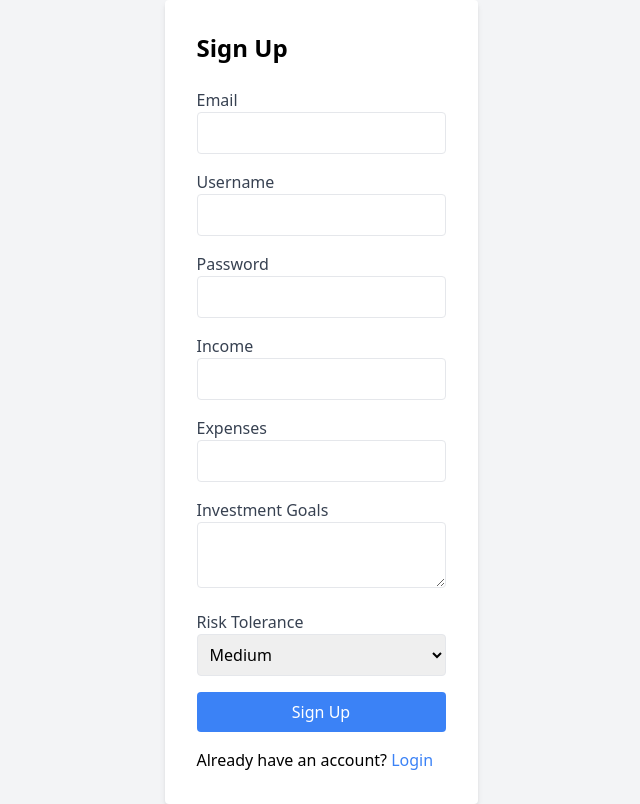
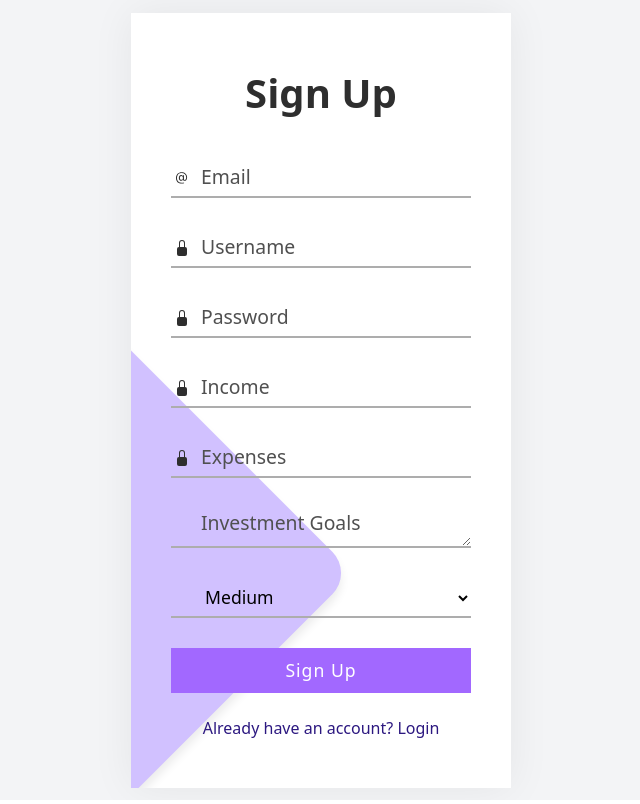
Before and after one commit to Faheem219/Financial-AI-Chatbot, a React (Vite) app in the folder Frontend/: page /auth/signup in a window 1280 px wide. Shown: the whole page, without its empty margins (319-959 px from the left). Built offline with nearby package versions, Linux system fonts and the light colour scheme.

Commit message:
UI fixes

```diff
--- a/Frontend/src/Pages/Login.jsx
+++ b/Frontend/src/Pages/Login.jsx
@@ -3,6 +3,7 @@ import React, { useState, useContext } from 'react';
 import { AuthContext } from '../context/AuthContext';
 import { loginUser } from '../api/api';
 import { useNavigate, Link } from 'react-router-dom';
+import styled from 'styled-components';
 
 const Login = () => {
     const [email, setEmail] = useState('');
@@ -14,9 +15,7 @@ const Login = () => {
     const handleSubmit = async (e) => {
         e.preventDefault();
         try {
-            // The backend returns the user object directly.
             const data = await loginUser({ email, password });
-            // Instead of data.user, pass the whole data object.
             login(data, ''); // Pass an empty token if not used
             navigate('/dashboard');
         } catch (err) {
@@ -25,41 +24,153 @@ const Login = () => {
     };
 
     return (
-        <div className="min-h-screen flex items-center justify-center bg-gray-100">
-            <div className="max-w-md w-full bg-white p-8 shadow-md rounded">
-                <h2 className="text-2xl font-bold mb-6">Login</h2>
-                {error && <p className="text-red-500 mb-4">{error}</p>}
-                <form onSubmit={handleSubmit}>
-                    <div className="mb-4">
-                        <label className="block text-gray-700">Email</label>
+        <StyledWrapper>
+            <form onSubmit={handleSubmit} className="form_main">
+                <p className="heading">Login</p>
+                {error && <p className="error">{error}</p>}
+                <div className="inputContainer">
+                    <svg className="inputIcon" xmlns="http://www.w3.org/2000/svg" width={16} height={16} fill="#2e2e2e" viewBox="0 0 16 16">
+                        <path d="M13.106 7.222c0-2.967-2.249-5.032-5.482-5.032-3.35 0-5.646 2.318-5.646 5.702 0 3.493 2.235 5.708 5.762 5.708.862 0 1.689-.123 2.304-.335v-.862c-.43.199-1.354.328-2.29.328-2.926 0-4.813-1.88-4.813-4.798 0-2.844 1.921-4.881 4.594-4.881 2.735 0 4.608 1.688 4.608 4.156 0 1.682-.554 2.769-1.416 2.769-.492 0-.772-.28-.772-.76V5.206H8.923v.834h-.11c-.266-.595-.881-.964-1.6-.964-1.4 0-2.378 1.162-2.378 2.823 0 1.737.957 2.906 2.379 2.906.8 0 1.415-.39 1.709-1.087h.11c.081.67.703 1.148 1.503 1.148 1.572 0 2.57-1.415 2.57-3.643zm-7.177.704c0-1.197.54-1.907 1.456-1.907.93 0 1.524.738 1.524 1.907S8.308 9.84 7.371 9.84c-.895 0-1.442-.725-1.442-1.914z" />
+                    </svg>
                     <input
                         type="email"
+                        className="inputField"
                         value={email}
                         onChange={(e) => setEmail(e.target.value)}
+                        placeholder="Email"
                         required
-                            className="w-full p-2 border rounded"
                     />
                 </div>
-                    <div className="mb-6">
-                        <label className="block text-gray-700">Password</label>
+                <div className="inputContainer">
+                    <svg className="inputIcon" xmlns="http://www.w3.org/2000/svg" width={16} height={16} fill="#2e2e2e" viewBox="0 0 16 16">
+                        <path d="M8 1a2 2 0 0 1 2 2v4H6V3a2 2 0 0 1 2-2zm3 6V3a3 3 0 0 0-6 0v4a2 2 0 0 0-2 2v5a2 2 0 0 0 2 2h6a2 2 0 0 0 2-2V9a2 2 0 0 0-2-2z" />
+                    </svg>
                     <input
                         type="password"
+                        className="inputField"
                         value={password}
                         onChange={(e) => setPassword(e.target.value)}
+                        placeholder="Password"
                         required
-                            className="w-full p-2 border rounded"
                     />
                 </div>
-                    <button type="submit" className="w-full bg-blue-500 text-white p-2 rounded hover:bg-blue-600">
-                        Login
-                    </button>
+                <button type="submit" id="button">Login</button>
+                <span>Don't have an account? </span>
+                <Link className="forgotLink" to="/auth/SignUp">Sign-Up</Link>
             </form>
-                <p className="mt-4">
-                    Don't have an account? <Link to="/auth/signup" className="text-blue-500">Sign Up</Link>
-                </p>
-            </div>
-        </div>
+        </StyledWrapper>
     );
 };
 
+const StyledWrapper = styled.div`
+  .form_main {
+    width: 380px; /* Increased width for better readability */
+    display: flex;
+    flex-direction: column;
+    align-items: center;
+    justify-content: center;
+    background-color: rgb(255, 255, 255);
+    padding: 40px; /* Increased padding for better spacing */
+    box-shadow: 0px 0px 40px rgba(0, 0, 0, 0.062);
+    position: relative;
+    overflow: hidden;
+  }
+
+  .form_main::before {
+    position: absolute;
+    content: "";
+    width: 350px; /* Adjusted size to match new form width */
+    height: 350px;
+    background-color: rgb(209, 193, 255);
+    transform: rotate(45deg);
+    left: -200px;
+    bottom: 40px;
+    z-index: 1;
+    border-radius: 30px;
+    box-shadow: 5px 5px 10px rgba(0, 0, 0, 0.082);
+  }
+
+  .heading {
+    font-size: 2.5em; /* Larger font for heading */
+    color: #2e2e2e;
+    font-weight: 700;
+    margin: 10px 0 20px 0;
+    z-index: 2;
+  }
+
+  .inputContainer {
+    width: 100%;
+    position: relative;
+    display: flex;
+    align-items: center;
+    justify-content: center;
+    z-index: 2;
+  }
+
+  .inputIcon {
+    position: absolute;
+    left: 3px;
+  }
+
+  .inputField {
+    width: 100%;
+    height: 40px; /* Increased input height */
+    background-color: transparent;
+    border: none;
+    border-bottom: 2px solid rgb(173, 173, 173);
+    margin: 15px 0;
+    color: black;
+    font-size: 1.1em; /* Increased font size for inputs */
+    font-weight: 500;
+    box-sizing: border-box;
+    padding-left: 30px;
+  }
+
+  .inputField:focus {
+    outline: none;
+    border-bottom: 2px solid rgb(199, 114, 255);
+  }
+
+  .inputField::placeholder {
+    color: rgb(80, 80, 80);
+    font-size: 1.1em; /* Increased placeholder font size */
+    font-weight: 500;
+  }
+
+  #button {
+    z-index: 2;
+    position: relative;
+    width: 100%;
+    border: none;
+    background-color: rgb(162, 104, 255);
+    height: 45px; /* Larger button */
+    color: white;
+    font-size: 1.1em; /* Increased button font size */
+    font-weight: 500;
+    letter-spacing: 1px;
+    margin: 15px 0;
+    cursor: pointer;
+  }
+
+  #button:hover {
+    background-color: rgb(126, 84, 255);
+  }
+
+  .forgotLink {
+    z-index: 2;
+    font-size: 1em; /* Larger font for forgot password */
+    font-weight: 500;
+    color: rgb(44, 24, 128);
+    text-decoration: none;
+    padding: 8px 15px;
+    border-radius: 20px;
+  }
+
+  .error {
+    color: red;
+    font-size: 1em;
+    margin-bottom: 15px;
+  }
+`;
+
 export default Login;
--- a/Frontend/src/Pages/Signup.jsx
+++ b/Frontend/src/Pages/Signup.jsx
@@ -3,6 +3,7 @@ import React, { useState, useContext } from "react";
 import { signupUser } from "../api/api";
 import { useNavigate, Link } from "react-router-dom";
 import { AuthContext } from "../context/AuthContext";
+import styled from "styled-components";
 
 const Signup = () => {
   const [email, setEmail] = useState("");
@@ -28,7 +29,6 @@ const Signup = () => {
         investment_goals: investmentGoals,
         risk_tolerance: riskTolerance,
       });
-      // Use the returned data directly since it is the user object.
       login(data, "");
       navigate("/dashboard");
     } catch (err) {
@@ -37,98 +37,211 @@ const Signup = () => {
   };
 
   return (
-    <div className="min-h-screen flex items-center justify-center bg-gray-100">
-      <div className="w-[600px] w-full h-lg bg-white p-8 shadow-md rounded">
-        <h2 className="text-2xl font-bold mb-6">Sign Up</h2>
-        {error && <p className="text-red-500 mb-4">{error}</p>}
-        <form onSubmit={handleSubmit}>
-          <div className="mb-4">
-            <label className="block text-gray-700">Email</label>
+    <StyledWrapper>
+      <form onSubmit={handleSubmit} className="form_main">
+        <p className="heading">Sign Up</p>
+        {error && <p className="error">{error}</p>}
+        <div className="inputContainer">
+          <svg className="inputIcon" xmlns="http://www.w3.org/2000/svg" width={16} height={16} fill="#2e2e2e" viewBox="0 0 16 16">
+            <path d="M13.106 7.222c0-2.967-2.249-5.032-5.482-5.032-3.35 0-5.646 2.318-5.646 5.702 0 3.493 2.235 5.708 5.762 5.708.862 0 1.689-.123 2.304-.335v-.862c-.43.199-1.354.328-2.29.328-2.926 0-4.813-1.88-4.813-4.798 0-2.844 1.921-4.881 4.594-4.881 2.735 0 4.608 1.688 4.608 4.156 0 1.682-.554 2.769-1.416 2.769-.492 0-.772-.28-.772-.76V5.206H8.923v.834h-.11c-.266-.595-.881-.964-1.6-.964-1.4 0-2.378 1.162-2.378 2.823 0 1.737.957 2.906 2.379 2.906.8 0 1.415-.39 1.709-1.087h.11c.081.67.703 1.148 1.503 1.148 1.572 0 2.57-1.415 2.57-3.643zm-7.177.704c0-1.197.54-1.907 1.456-1.907.93 0 1.524.738 1.524 1.907S8.308 9.84 7.371 9.84c-.895 0-1.442-.725-1.442-1.914z" />
+          </svg>
           <input
             type="email"
+            className="inputField"
             value={email}
             onChange={(e) => setEmail(e.target.value)}
+            placeholder="Email"
             required
-              className="w-full p-2 border rounded"
           />
         </div>
-          <div className="mb-4">
-            <label className="block text-gray-700">Username</label>
+        <div className="inputContainer">
+          <svg className="inputIcon" xmlns="http://www.w3.org/2000/svg" width={16} height={16} fill="#2e2e2e" viewBox="0 0 16 16">
+            <path d="M8 1a2 2 0 0 1 2 2v4H6V3a2 2 0 0 1 2-2zm3 6V3a3 3 0 0 0-6 0v4a2 2 0 0 0-2 2v5a2 2 0 0 0 2 2h6a2 2 0 0 0 2-2V9a2 2 0 0 0-2-2z" />
+          </svg>
           <input
             type="text"
+            className="inputField"
             value={username}
             onChange={(e) => setUsername(e.target.value)}
+            placeholder="Username"
             required
-              className="w-full p-2 border rounded"
           />
         </div>
-          <div className="mb-4">
-            <label className="block text-gray-700">Password</label>
+        <div className="inputContainer">
+          <svg className="inputIcon" xmlns="http://www.w3.org/2000/svg" width={16} height={16} fill="#2e2e2e" viewBox="0 0 16 16">
+            <path d="M8 1a2 2 0 0 1 2 2v4H6V3a2 2 0 0 1 2-2zm3 6V3a3 3 0 0 0-6 0v4a2 2 0 0 0-2 2v5a2 2 0 0 0 2 2h6a2 2 0 0 0 2-2V9a2 2 0 0 0-2-2z" />
+          </svg>
           <input
             type="password"
+            className="inputField"
             value={password}
             onChange={(e) => setPassword(e.target.value)}
+            placeholder="Password"
             required
-              className="w-full p-2 border rounded"
           />
         </div>
-          <div className="mb-4">
-            <label className="block text-gray-700">Income</label>
+        <div className="inputContainer">
+          <svg className="inputIcon" xmlns="http://www.w3.org/2000/svg" width={16} height={16} fill="#2e2e2e" viewBox="0 0 16 16">
+            <path d="M8 1a2 2 0 0 1 2 2v4H6V3a2 2 0 0 1 2-2zm3 6V3a3 3 0 0 0-6 0v4a2 2 0 0 0-2 2v5a2 2 0 0 0 2 2h6a2 2 0 0 0 2-2V9a2 2 0 0 0-2-2z" />
+          </svg>
           <input
             type="number"
+            className="inputField"
             value={income}
             onChange={(e) => setIncome(e.target.value)}
+            placeholder="Income"
             required
-              className="w-full p-2 border rounded"
           />
         </div>
-          <div className="mb-4">
-            <label className="block text-gray-700">Expenses</label>
+        <div className="inputContainer">
+          <svg className="inputIcon" xmlns="http://www.w3.org/2000/svg" width={16} height={16} fill="#2e2e2e" viewBox="0 0 16 16">
+            <path d="M8 1a2 2 0 0 1 2 2v4H6V3a2 2 0 0 1 2-2zm3 6V3a3 3 0 0 0-6 0v4a2 2 0 0 0-2 2v5a2 2 0 0 0 2 2h6a2 2 0 0 0 2-2V9a2 2 0 0 0-2-2z" />
+          </svg>
           <input
             type="number"
+            className="inputField"
             value={expenses}
             onChange={(e) => setExpenses(e.target.value)}
+            placeholder="Expenses"
             required
-              className="w-full p-2 border rounded"
           />
         </div>
-          <div className="mb-4">
-            <label className="block text-gray-700">Investment Goals</label>
+        <div className="inputContainer">
           <textarea
+            className="inputField"
             value={investmentGoals}
             onChange={(e) => setInvestmentGoals(e.target.value)}
+            placeholder="Investment Goals"
             required
-              className="w-full p-2 border rounded"
           />
         </div>
-          <div className="mb-4">
-            <label className="block text-gray-700">Risk Tolerance</label>
+        <div className="inputContainer">
           <select
+            className="inputField"
             value={riskTolerance}
             onChange={(e) => setRiskTolerance(e.target.value)}
-              className="w-full p-2 border rounded"
           >
             <option value="low">Low</option>
             <option value="medium">Medium</option>
             <option value="high">High</option>
           </select>
         </div>
-          <button
-            type="submit"
-            className="w-full bg-blue-500 text-white p-2 rounded hover:bg-blue-600"
-          >
-            Sign Up
-          </button>
+        <button type="submit" id="button">Sign Up</button>
+        <Link className="forgotLink" to="/auth/login">Already have an account? Login</Link>
       </form>
-        <p className="mt-4">
-          Already have an account?{" "}
-          <Link to="/auth/login" className="text-blue-500">
-            Login
-          </Link>
-        </p>
-      </div>
-    </div>
+    </StyledWrapper>
   );
 };
 
+const StyledWrapper = styled.div`
+  .form_main {
+    width: 380px; /* Increased width for better readability */
+    display: flex;
+    flex-direction: column;
+    align-items: center;
+    justify-content: center;
+    background-color: rgb(255, 255, 255);
+    padding: 40px; /* Increased padding for better spacing */
+    box-shadow: 0px 0px 40px rgba(0, 0, 0, 0.062);
+    position: relative;
+    overflow: hidden;
+  }
+
+  .form_main::before {
+    position: absolute;
+    content: "";
+    width: 350px; /* Adjusted size to match new form width */
+    height: 350px;
+    background-color: rgb(209, 193, 255);
+    transform: rotate(45deg);
+    left: -200px;
+    bottom: 40px;
+    z-index: 1;
+    border-radius: 30px;
+    box-shadow: 5px 5px 10px rgba(0, 0, 0, 0.082);
+  }
+
+  .heading {
+    font-size: 2.5em; /* Larger font for heading */
+    color: #2e2e2e;
+    font-weight: 700;
+    margin: 10px 0 20px 0;
+    z-index: 2;
+  }
+
+  .inputContainer {
+    width: 100%;
+    position: relative;
+    display: flex;
+    align-items: center;
+    justify-content: center;
+    z-index: 2;
+  }
+
+  .inputIcon {
+    position: absolute;
+    left: 3px;
+  }
+
+  .inputField {
+    width: 100%;
+    height: 40px; /* Increased input height */
+    background-color: transparent;
+    border: none;
+    border-bottom: 2px solid rgb(173, 173, 173);
+    margin: 15px 0;
+    color: black;
+    font-size: 1.1em; /* Increased font size for inputs */
+    font-weight: 500;
+    box-sizing: border-box;
+    padding-left: 30px;
+  }
+
+  .inputField:focus {
+    outline: none;
+    border-bottom: 2px solid rgb(199, 114, 255);
+  }
+
+  .inputField::placeholder {
+    color: rgb(80, 80, 80);
+    font-size: 1.1em; /* Increased placeholder font size */
+    font-weight: 500;
+  }
+
+  #button {
+    z-index: 2;
+    position: relative;
+    width: 100%;
+    border: none;
+    background-color: rgb(162, 104, 255);
+    height: 45px; /* Larger button */
+    color: white;
+    font-size: 1.1em; /* Increased button font size */
+    font-weight: 500;
+    letter-spacing: 1px;
+    margin: 15px 0;
+    cursor: pointer;
+  }
+
+  #button:hover {
+    background-color: rgb(126, 84, 255);
+  }
+
+  .forgotLink {
+    z-index: 2;
+    font-size: 1em; /* Larger font for forgot password */
+    font-weight: 500;
+    color: rgb(44, 24, 128);
+    text-decoration: none;
+    padding: 8px 15px;
+    border-radius: 20px;
+  }
+
+  .error {
+    color: red;
+    font-size: 1em;
+    margin-bottom: 15px;
+  }
+`;
+
 export default Signup;
--- a/Frontend/src/api/api.js
+++ b/Frontend/src/api/api.js
@@ -71,7 +71,7 @@ export async function getMarketData(symbol) {
     return response.json();
 }
 
-// NEW: Update user details
+
 export async function updateUserDetails(income, expenses, investment_goals, risk_tolerance, token) {
     const response = await fetch(`${API_BASE_URL}/user/update`, {
         method: 'PUT',
```
Also changed, not shown: Frontend/src/Pages/Chatbot.jsx (+62 -32 lines), Frontend/src/Pages/Dashboard.jsx (+11 -4 lines). Lines whose indentation alone changed are shown as unchanged.
